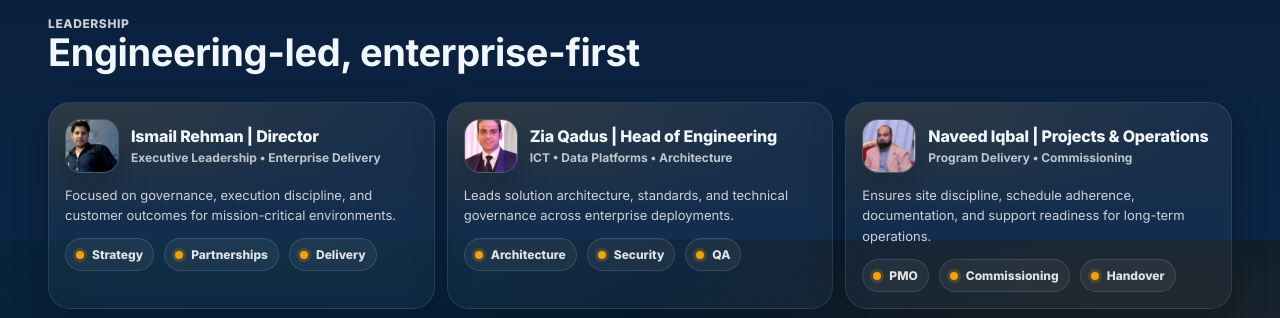
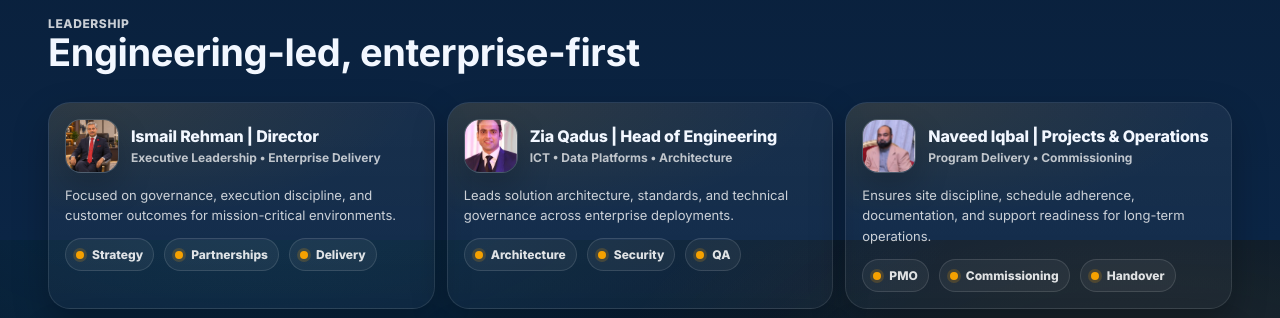
Before and after one commit to ismail-rehman/iespakistan.com, a plain HTML site: page index.html in a window 1280 px wide. Shown: the part 2960-3278 px from the top of the page. Drawn offline with nearby package versions, Linux system fonts and the light colour scheme.

Commit message:
Update Ismail Rehman director portrait

```diff
--- a/index.html
+++ b/index.html
@@ -2083,7 +2083,7 @@ Banks • Government Platforms • National Infrastructure • Enterprise Groups
       <div class="leadGrid">
         <div class="leader">
           <div class="leaderTop">
-            <div class="avatar"><img src="director.jpeg" alt="Managing Director" loading="lazy"></div>
+            <div class="avatar"><img src="director-20261114.jpg" alt="Ismail Rehman | Director" loading="lazy"></div>
             <div>
               <div class="leaderName">Ismail Rehman | Director</div>
               <div class="leaderRole">Executive Leadership • Enterprise Delivery</div>
```
Also changed, not shown: director-20261114.jpg (added).
